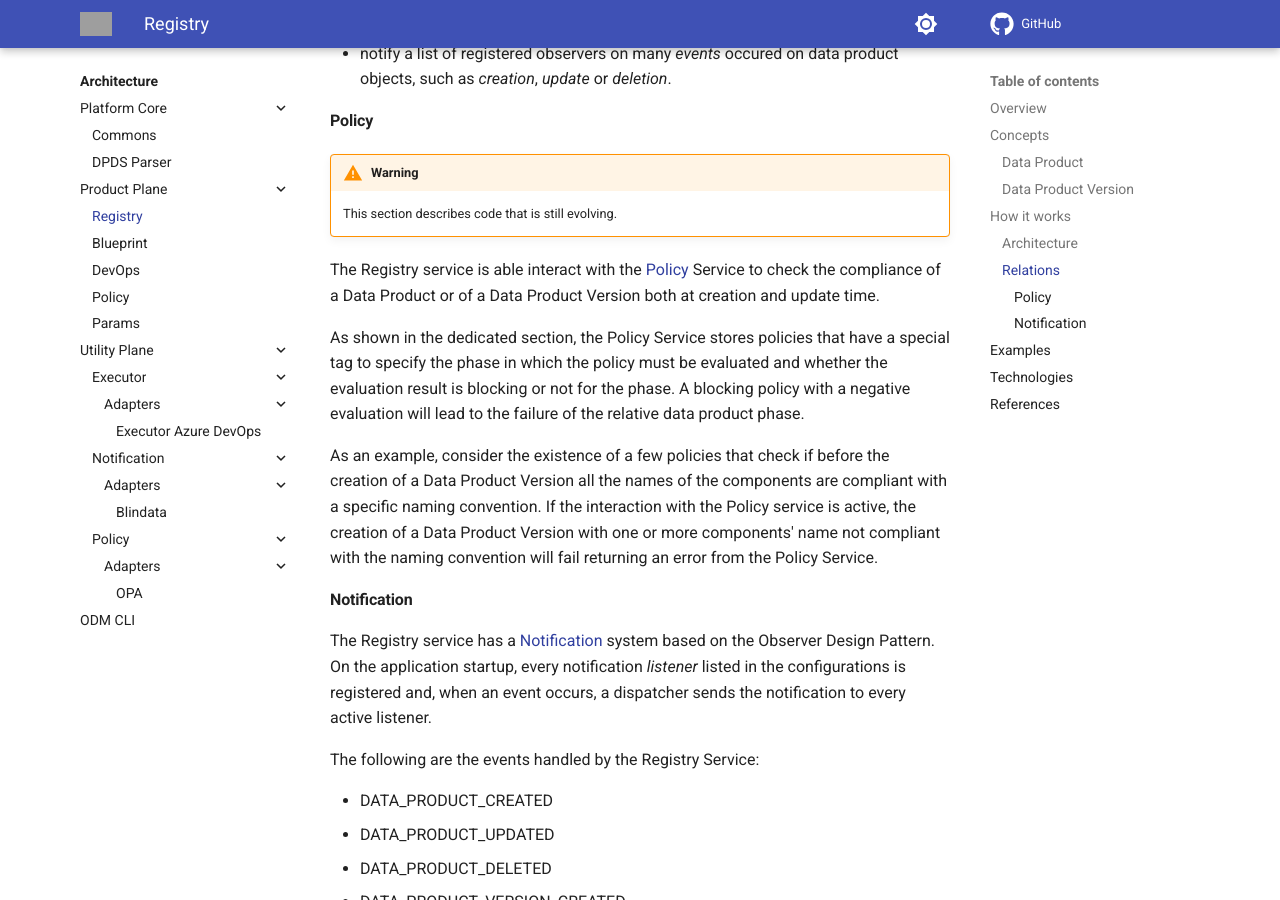
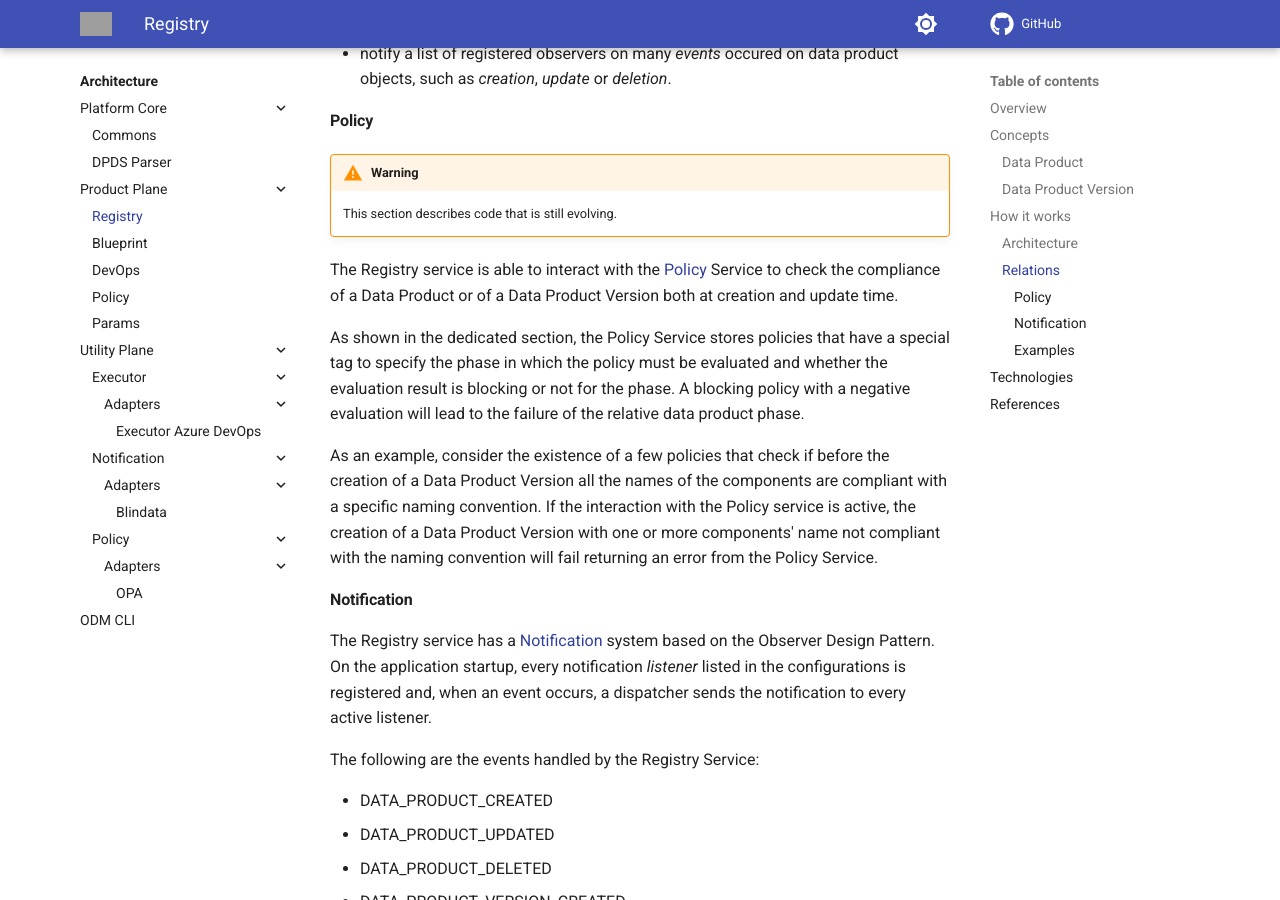
Before and after one commit to opendatamesh-initiative/odm-site-platform, an MkDocs documentation site: the page built from docs/architecture/product-plane/registry.md, in a window 1280 px wide and 900 px high, scrolled down 2149 px. Built offline with MkDocs 1.6.1 and Material for MkDocs 9.7.7, drawn with Linux system fonts in a browser that asks for light colours; comment, search, counter and statistics services are not loaded; grey boxes are pictures that could not be loaded.

Commit message:
Minor fixes

```diff
--- a/docs/architecture/product-plane/registry.md
+++ b/docs/architecture/product-plane/registry.md
@@ -44,7 +44,8 @@ The optional interaction with other ODM services, configurable through a propert
 
     This section describes code that is still evolving.
 
-The Registry service is able interact with the [Policy](../product-plane/policy.md) Service to check the compliance of a Data Product or of a Data Product Version both at creation and update time.
+The Registry service is able to interact with the [Policy](../product-plane/policy.md) Service
+to check the compliance of a Data Product or of a Data Product Version both at creation and update time.
 
 As shown in the dedicated section, the Policy Service stores policies that have a special tag to specify the phase in which the policy must be evaluated and whether the evaluation result is blocking or not for the phase. A blocking policy with a negative evaluation will lead to the failure of the relative data product phase.
 
@@ -63,7 +64,7 @@ The following are the events handled by the Registry Service:
 * DATA_PRODUCT_VERSION_CREATED
 * DATA_PRODUCT_VERSION_DELETED
 
-## Examples
+#### Examples
 
 Each interaction between the Registry service and other ODM services is enabled or disabled through properties file inside the Java application, as shown by the following snippet:
 
```
Also changed, not shown: docs/architecture/utility-plane/index.md (+1 -0 lines).
